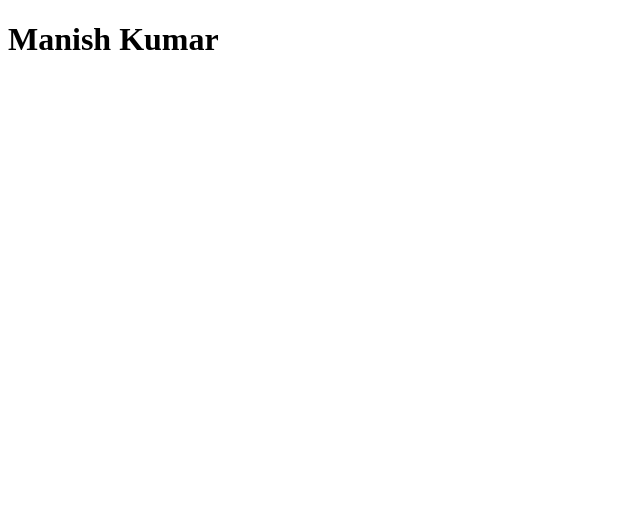
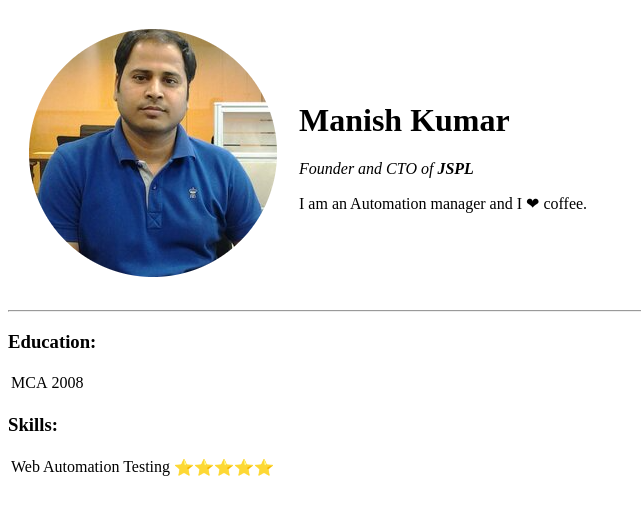
Before and after one commit to manishleoy2k3/Learning_Web_Development, a plain HTML site: page HTML- Personal Site/Index.html in a window 1280 px wide. Shown: the whole page, without its empty margins (0-641 px from the left). Drawn offline with Linux system fonts and the light colour scheme.

Commit message:
added new html and profile image files

```diff
--- a/HTML- Personal Site/Index.html
+++ b/HTML- Personal Site/Index.html
@@ -1,10 +1,33 @@
 <!DOCTYPE html>
 <html lang="en" dir="ltr">
+
 <head>
   <meta charset="utf-8">
   <title> ❤ Manish's Personal Site</title>
+
 </head>
+
 <body>
-    <h1>Manish Kumar</h1>
+  <table cellspacing="20">
+    <td><img src="images/MyProfileImage.png" alt="My Profile Image"></td>
+    <td><h1>Manish Kumar</h1>
+      <p><em>Founder and CTO of <strong>JSPL</strong></em></p>
+      <p>I am an Automation manager and I ❤ coffee.</p></td>
+  </table>
+
+  <hr>
+
+  <h3>Education:</h3>
+<table>
+  <td>MCA</td>
+  <td>2008</td>
+</table>
+
+<h3>Skills:</h3>
+<table>
+  <td>Web Automation Testing</td>
+  <td>⭐⭐⭐⭐⭐</td>
+</table>
 </body>
+
 </html>
```
Also changed, not shown: HTML- Personal Site/contact-me.html (added, +22 -0 lines), HTML- Personal Site/hobbies.html (added, +11 -0 lines), HTML- Personal Site/images/MyProfileImage.png (added). Lines whose indentation alone changed are shown as unchanged.
